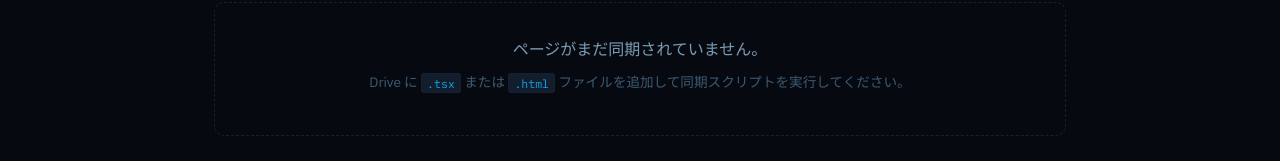
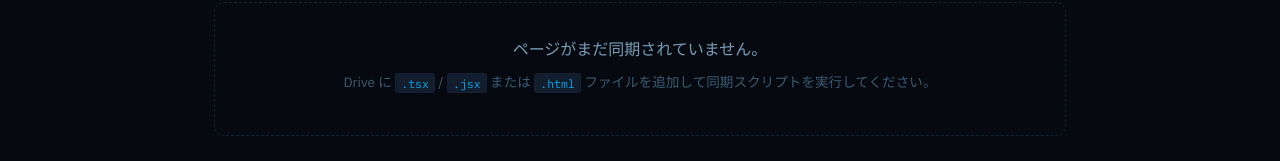
Before and after one commit to kara-n06/my-private-site, a React (Vite) app: page / in a window 1280 px wide. Shown: the part 440-601 px from the top of the page. Built offline with nearby package versions, Linux system fonts and the light colour scheme; no server answers.

Commit message:
feat: implement dynamic routing and home page for Drive-synced content

```diff
--- a/src/App.tsx
+++ b/src/App.tsx
@@ -5,7 +5,7 @@ import { NotFound } from "./pages/NotFound";
 import React, { Suspense } from "react";
 
 // 動的に全ての同期ページをインポート
-const pages = import.meta.glob('../content/**/*.tsx');
+const pages = import.meta.glob('../content/**/*.{tsx,jsx}');
 
 export function App() {
   return (
@@ -15,7 +15,7 @@ export function App() {
 
         {/* Drive から同期した .tsx ページを動的に追加 */}
         {Object.keys(pages).map((path) => {
-          const name = path.match(/\.\.\/content\/(.*)\.tsx$/)?.[1];
+          const name = path.match(/\.\.\/content\/(.*)\.(?:tsx|jsx)$/)?.[1];
           if (!name) return null;
 
           const Component = React.lazy(pages[path] as any);
--- a/src/pages/Home.tsx
+++ b/src/pages/Home.tsx
@@ -53,7 +53,7 @@ export function Home() {
           <div className="toc-empty">
             <p>ページがまだ同期されていません。</p>
             <p className="toc-empty-hint">
-              Drive に <code>.tsx</code> または <code>.html</code> ファイルを追加して同期スクリプトを実行してください。
+              Drive に <code>.tsx</code> / <code>.jsx</code> または <code>.html</code> ファイルを追加して同期スクリプトを実行してください。
             </p>
           </div>
         )}
```
